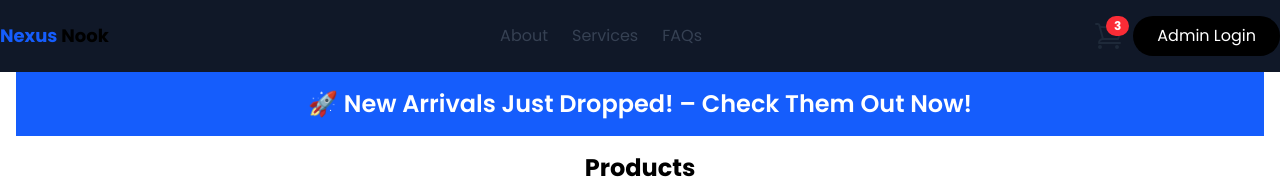
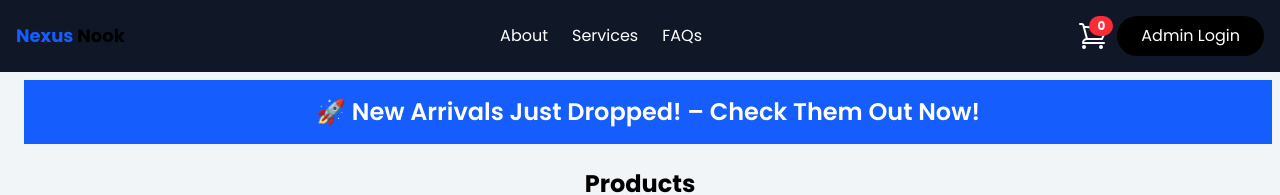
Before and after one commit to shemjay/react-ecommerce-store, a React (Vite) app: page / in a window 1280 px wide. Shown: the top 195 px of the page. Built offline with nearby package versions, Linux system fonts and the light colour scheme; no server answers.

Commit message:
Add cart functionality. FIX: state not persisting for products store

```diff
--- a/src/components/Banner.tsx
+++ b/src/components/Banner.tsx
@@ -19,7 +19,7 @@ const Banner = () => {
   }, []);
 
   return (
-    <div className="relative w-full overflow-hidden bg-blue-600 text-white text-center py-4">
+    <div className="relative w-full overflow-hidden bg-blue-600 text-white text-center py-4 m-2">
       <motion.div
         key={currentIndex}
         initial={{ opacity: 0, y: 20 }}
--- a/src/components/Nav.tsx
+++ b/src/components/Nav.tsx
@@ -5,13 +5,15 @@ import {
   Bars3Icon,
   XMarkIcon,
 } from "@heroicons/react/24/outline";
+import { useCartStore } from "../store/useCart";
 
 const Nav = () => {
+  const cart = useCartStore((state) => state.cart);
   let navigate = useNavigate();
   const [menuOpen, setMenuOpen] = useState(false);
 
   return (
-    <nav className="w-full bg-gray-900 py-4 bg-[hsl(210,36%,96%)">
+    <nav className="w-full bg-gray-900 p-4 bg-[hsl(210,36%,96%)">
       <div className="flex items-center justify-between">
         {/* Logo */}
         <div
@@ -24,7 +26,7 @@ const Nav = () => {
         </div>
 
         {/* Desktop Menu */}
-        <ul className="hidden md:flex gap-6 text-gray-700">
+        <ul className="hidden md:flex gap-6 text-white">
           <li className="cursor-pointer hover:underline">
             <a href="#">About</a>
           </li>
@@ -42,13 +44,20 @@ const Nav = () => {
             className="relative  gap-6 w-8 h-8 cursor-pointer"
             onClick={() => navigate("/Cart")}
           >
-            <ShoppingCartIcon className="w-full h-full text-gray-800" />
+            <ShoppingCartIcon className="w-full h-full text-white" />
             <span className="absolute -top-1 -right-1 bg-red-500 text-white text-xs font-bold px-2 py-0.5 rounded-full">
-              3
+              {cart.length > 0 ? (
+                <span>{cart[0].quantity}</span>
+              ) : (
+                <span>0</span>
+              )}
             </span>
           </div>
 
-          <button className="bg-black cursor-pointer px-6 py-2 bg-neutral-white text-white rounded-full sm:hover:bg-opacity-35 transition-all duration-300 ease-in-out">
+          <button
+            onClick={() => navigate("/AdminLogin")}
+            className="bg-black cursor-pointer px-6 py-2 bg-neutral-white text-white rounded-full sm:hover:bg-opacity-35 transition-all duration-300 ease-in-out"
+          >
             Admin Login
           </button>
         </div>
@@ -67,7 +76,7 @@ const Nav = () => {
 
       {/* Mobile Menu */}
       {menuOpen && (
-        <ul className="md:hidden flex flex-col items-center gap-4 mt-4 text-gray-700">
+        <ul className="md:hidden flex flex-col items-center gap-4 mt-4 text-white">
           <li className="cursor-pointer hover:underline">
             <a href="#">About</a>
           </li>
@@ -78,14 +87,20 @@ const Nav = () => {
             <a href="#">FAQss</a>
           </li>
           <li>
-            <div className="relative w-8 h-8 cursor-pointer">
-              <ShoppingCartIcon className="w-full h-full text-gray-800" />
+            <div
+              className="relative w-8 h-8 cursor-pointer"
+              onClick={() => navigate("/Cart")}
+            >
+              <ShoppingCartIcon className="w-full h-full text-white" />
               <span className="absolute -top-1 -right-1 bg-red-500 text-white text-xs font-bold px-2 py-0.5 rounded-full">
                 3
               </span>
             </div>
           </li>
-          <button className="bg-black cursor-pointer px-6 py-2 bg-neutral-white text-white rounded-full sm:hover:bg-opacity-35 transition-all duration-300 ease-in-out">
+          <button
+            onClick={() => navigate("/AdminLogin")}
+            className="bg-black cursor-pointer px-6 py-2 bg-neutral-white text-white rounded-full sm:hover:bg-opacity-35 transition-all duration-300 ease-in-out"
+          >
             Admin Login
           </button>
         </ul>
--- a/src/components/ProductsList.tsx
+++ b/src/components/ProductsList.tsx
@@ -48,8 +48,8 @@ const ProductsList = () => {
                         id: product.id,
                         name: product.name,
                         price: product.price,
-                        image: product.images[0]?.url || "", // Ensure image is a string
-                        quantity: (cartItem?.quantity || 0) + 1, // Default to 1 if not in cart
+                        image: product.images[0]?.url || "",
+                        quantity: (cartItem?.quantity || 0) + 1,
                       })
                     }
                     className="px-2 py-1 bg-gray-200"
--- a/src/pages/Cart.tsx
+++ b/src/pages/Cart.tsx
@@ -1,16 +1,17 @@
 import { useCartStore } from "../store/useCart";
 import Nav from "../components/Nav";
+import Footer from "../components/Footer";
 
 const Cart = () => {
   const { cart, removeFromCart, updateQuantity } = useCartStore();
 
   return (
-    <div className="p-4 h-screen w-full flex flex-col items-center border-2 border-black">
+    <div className="w-full flex flex-col items-center bg-[hsl(210,36%,96%)]">
       <Nav />
+      <div className="p-4 w-full h-screen flex flex-col items-center justify-items-start">
         <div>
-        <h1 className="text-2xl font-bold mb-4">Your Cart</h1>
+          <h1 className="text-2xl font-bold mb-4 text-center">Your Cart</h1>
         </div>
-
         {cart.length === 0 ? (
           <p>Your cart is empty.</p>
         ) : (
@@ -60,6 +61,8 @@ const Cart = () => {
           </div>
         )}
       </div>
+      <Footer />
+    </div>
   );
 };
 
--- a/src/pages/LandingPage.tsx
+++ b/src/pages/LandingPage.tsx
@@ -6,7 +6,7 @@ import Testimonials from "../components/Testimonials";
 
 const LandingPage = () => {
   return (
-    <div className="min-h-screen flex flex-col font-poppins">
+    <div className="min-h-screen flex flex-col font-poppins bg-[hsl(210,36%,96%)]">
       <Nav />
       <main className="px-4">
         <Banner />
--- a/src/store/useCart.ts
+++ b/src/store/useCart.ts
@@ -1,4 +1,5 @@
 import { create } from "zustand";
+import { persist } from "zustand/middleware";
 
 interface CartItem {
   id: number;
@@ -15,33 +16,33 @@ interface CartStore {
   updateQuantity: (id: number, quantity: number) => void;
 }
 
-export const useCartStore = create<CartStore>((set) => ({
+export const useCartStore = create<CartStore>()(
+  persist(
+    (set) => ({
       cart: [],
-  addToCart: (product) =>
+      addToCart: (item) =>
         set((state) => {
-      const existing = state.cart.find((item) => item.id === product.id);
-      if (existing) {
+          const existingItem = state.cart.find((i) => i.id === item.id);
+          if (existingItem) {
             return {
-          cart: state.cart.map((item) =>
-            item.id === product.id
-              ? { ...item, quantity: item.quantity + 1 }
-              : item
+              cart: state.cart.map((i) =>
+                i.id === item.id ? { ...i, quantity: i.quantity + 1 } : i
               ),
             };
-      } else {
-        return { cart: [...state.cart, { ...product, quantity: 1 }] };
           }
+          return { cart: [...state.cart, { ...item, quantity: 1 }] };
         }),
-
       removeFromCart: (id) =>
-    set((state) => ({
-      cart: state.cart.filter((item) => item.id !== id),
-    })),
-
+        set((state) => ({ cart: state.cart.filter((i) => i.id !== id) })),
       updateQuantity: (id, quantity) =>
         set((state) => ({
-      cart: state.cart.map((item) =>
-        item.id === id ? { ...item, quantity } : item
+          cart: state.cart.map((i) =>
+            i.id === id ? { ...i, quantity: Math.max(0, quantity) } : i
           ),
         })),
-}));
+    }),
+    {
+      name: "cart-storage", // Name for local storage
+    }
+  )
+);
--- a/src/store/useProductStore.ts
+++ b/src/store/useProductStore.ts
@@ -1,4 +1,5 @@
 import { create } from "zustand";
+import { persist } from "zustand/middleware";
 
 interface Product {
   id: number;
@@ -13,7 +14,14 @@ interface ProductStore {
   setProducts: (products: Product[]) => void;
 }
 
-export const useProductStore = create<ProductStore>((set) => ({
-  products: [],
-  setProducts: (products) => set({ products }),
-}));
+export const useProductStore = create<ProductStore>()(
+  persist<ProductStore>(
+    (set) => ({
+      products: [],
+      setProducts: (products) => set({ products }),
+    }),
+    {
+      name: "product-storage", // name for localStorage
+    }
+  )
+);
```
Lines whose indentation alone changed are shown as unchanged.
